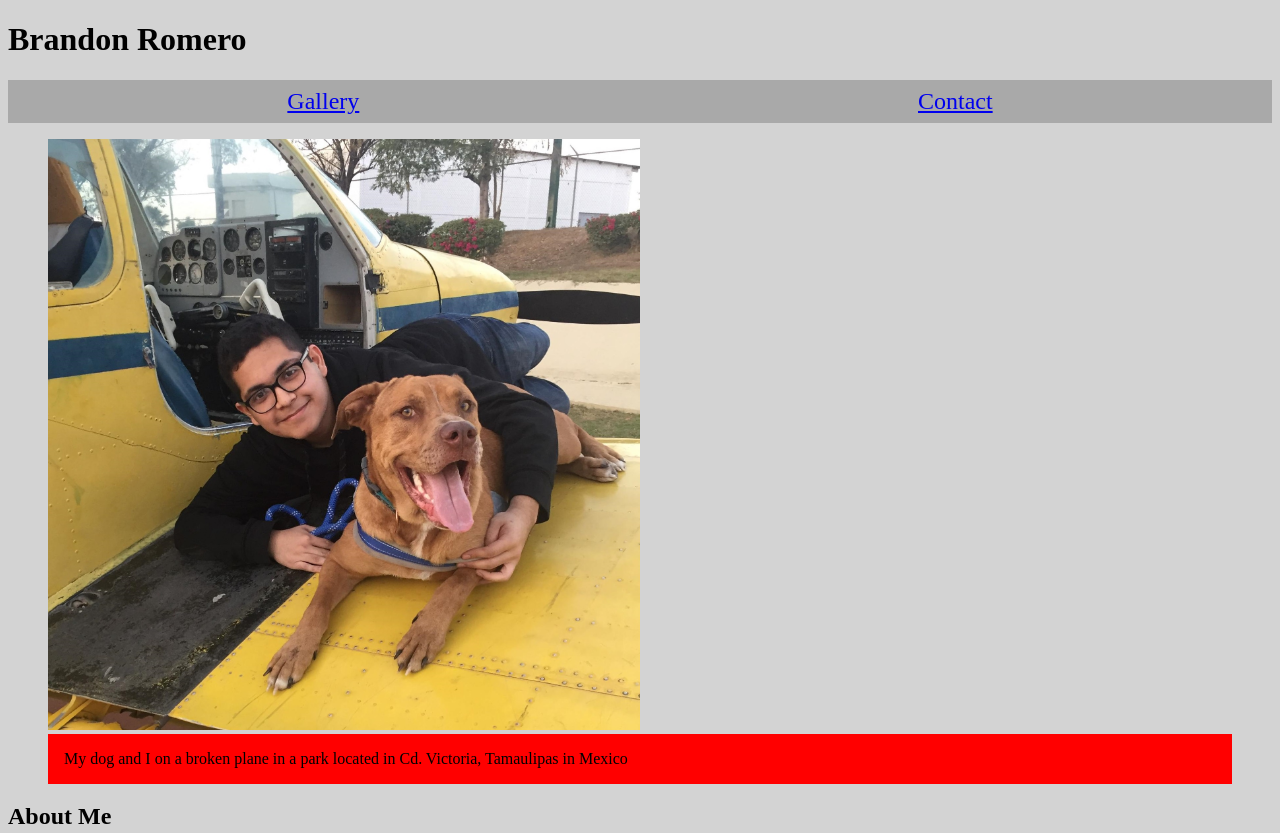
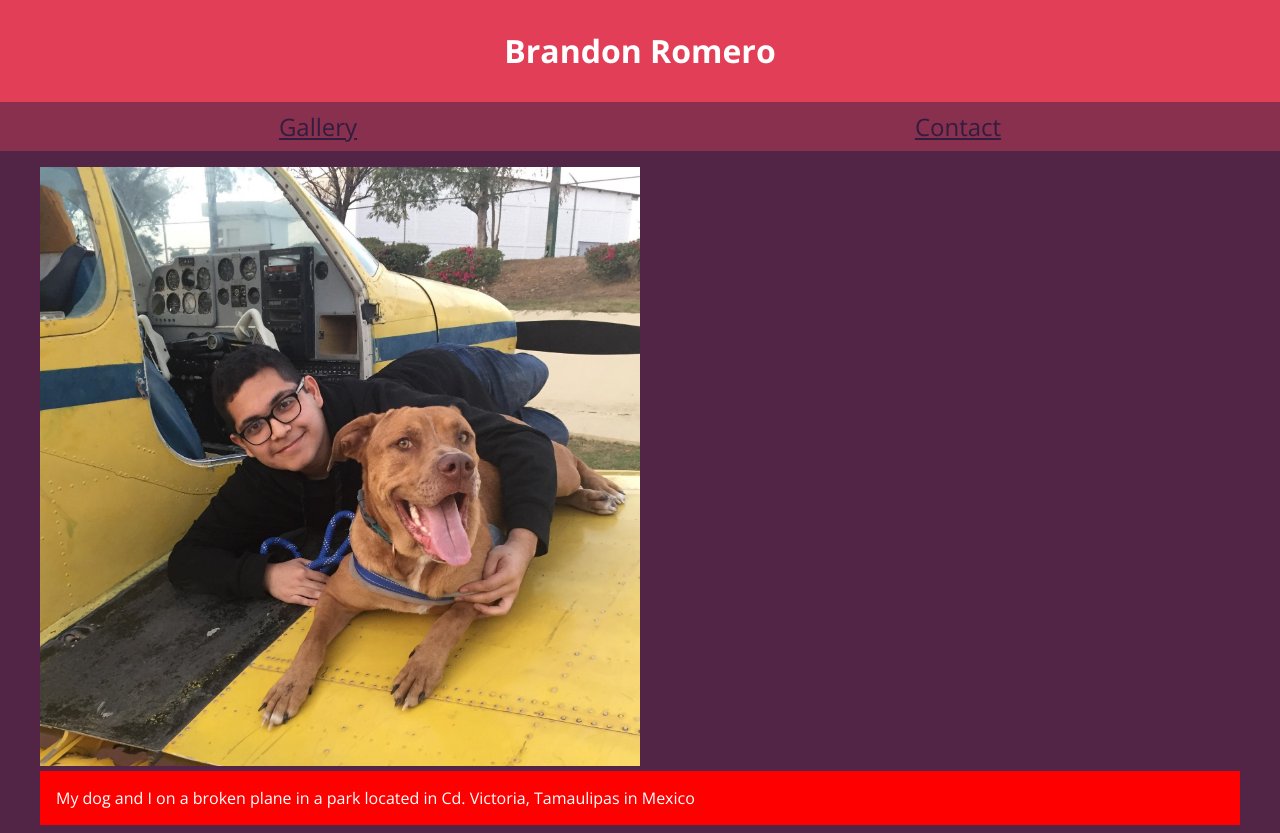
Before and after one commit to El-Bromero/html-css, a plain HTML site: page index.html in a window 1280 px wide. Shown: the top 833 px of the page. Drawn offline with nearby package versions, Linux system fonts and the light colour scheme.

Commit message:
Added uniform color theme to all pages

```diff
--- a/contact.css
+++ b/contact.css
@@ -1,6 +1,24 @@
+:root {
+    font-family: 'Open Sans';
+}
+
+body {
+    color: white;
+    background-color: #522546;
+    margin: 0;
+    padding: 0;
+}
+
+header {
+    text-align: center;
+    background-color: #e23e57;
+    padding: 0.5rem;
+}
+
+/* Nav Bar START */
 nav {
     font-size: 1.5rem;
-    background-color: darkgrey;
+    background-color: #88304e;
 }
 
 nav ul {
@@ -15,11 +33,12 @@ nav ul a {
     padding: 0.5rem;
     flex: auto;
     text-align: center;
+    color: #311d3f;
 }
 
 nav a:hover {
     /* color: grey; */
-    background-color: darkslategrey;
+    background-color: #311d3f;
     color: white;
 }
 
@@ -37,3 +56,21 @@ nav a:hover {
         height: auto;
     }
 }
+/* Nav Bar CSS END */
+
+
+
+section {
+    margin-top: 2rem;
+}
+
+form button {
+    /* float: right; */
+}
+
+input[type=text] {
+    transition: width 0.1s ease-in-out;
+}
+input[type=text]:focus {
+    width: 50%;
+}
--- a/gallery.css
+++ b/gallery.css
@@ -1,3 +1,7 @@
+:root {
+    font-family: 'Open Sans';
+}
+
 figure {
     display: flex;
     flex-wrap: wrap;
@@ -12,17 +16,23 @@ img {
 
 header {
     text-align: center;
+    background-color: #e23e57;
+    padding: 0.5rem;
 }
 
 body {
-    background: #333 url('https://source.unsplash.com/daily') no-repeat center center/cover;
-
-    font-family: Cambria, Cochin, Georgia, Times, 'Times New Roman', serif;
+    /* background: #333 url('https://source.unsplash.com/daily') no-repeat center center/cover;
+    font-family: Cambria, Cochin, Georgia, Times, 'Times New Roman', serif; */
+    color: white;
+    background-color: #522546;
+    margin: 0;
+    padding: 0;
 }
 
+/* Nav Bar START */
 nav {
     font-size: 1.5rem;
-    background-color: darkgrey;
+    background-color: #88304e;
 }
 
 nav ul {
@@ -37,11 +47,12 @@ nav ul a {
     padding: 0.5rem;
     flex: auto;
     text-align: center;
+    color: #311d3f;
 }
 
 nav a:hover {
     /* color: grey; */
-    background-color: darkslategrey;
+    background-color: #311d3f;
     color: white;
 }
 
@@ -59,3 +70,19 @@ nav a:hover {
         height: auto;
     }
 }
+/* Nav Bar CSS END */
+
+@media(max-width : 600px) {
+    nav ul {
+        flex-direction: column;
+    }
+
+    nav ul a {
+        text-align: center;
+    }
+
+    img {
+        width: 100%;
+        height: auto;
+    }
+}
--- a/index.css
+++ b/index.css
@@ -1,10 +1,24 @@
-body {
-    background-color: lightgray;
+:root {
+    font-family: 'Open Sans';
 }
 
+body {
+    color: white;
+    background-color: #522546;
+    margin: 0;
+    padding: 0;
+}
+
+header {
+    text-align: center;
+    background-color: #e23e57;
+    padding: 0.5rem;
+}
+
+/* Nav Bar START */
 nav {
     font-size: 1.5rem;
-    background-color: darkgrey;
+    background-color: #88304e;
 }
 
 nav ul {
@@ -19,13 +33,30 @@ nav ul a {
     padding: 0.5rem;
     flex: auto;
     text-align: center;
+    color: #311d3f;
 }
 
 nav a:hover {
     /* color: grey; */
-    background-color: darkslategrey;
+    background-color: #311d3f;
     color: white;
 }
+
+@media(max-width : 600px) {
+    nav ul {
+        flex-direction: column;
+    }
+
+    nav ul a {
+        text-align: center;
+    }
+
+    img {
+        width: 100%;
+        height: auto;
+    }
+}
+/* Nav Bar CSS END */
 
 
 img {
--- a/index.html
+++ b/index.html
@@ -4,6 +4,7 @@
     <meta charset="UTF-8">
     <meta name="viewport" content="width=device-width, initial-scale=1.0">
     <link rel="stylesheet" href="index.css">
+    <link href="https://fonts.googleapis.com/css?family=Open+Sans:300,400,700&display=swap" rel="stylesheet"/>
     <title>Bio Page</title>
 </head>
 <body>
```
Also changed, not shown: contact.html (+1 -2 lines), gallery.html (+1 -0 lines).
